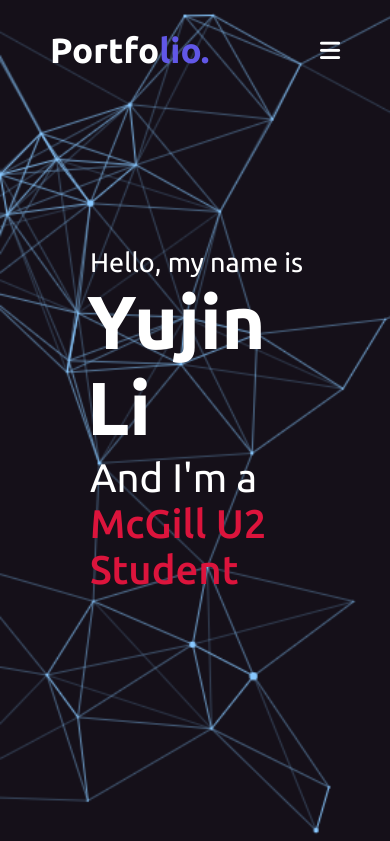
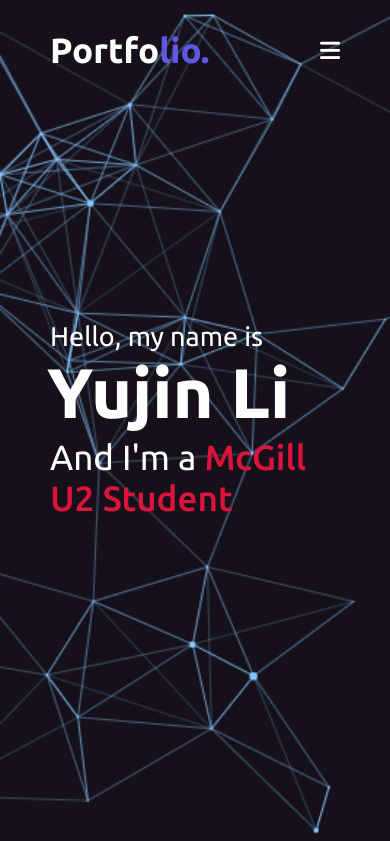
Before and after one commit to YuJ-Li/Personal-WebPage, a plain HTML site: page index.html in a window 390 px wide. Shown: the top 841 px of the page. Drawn offline with nearby package versions, Linux system fonts and the light colour scheme.

Commit message:
responsive media query
different size added

```diff
--- a/css/style.css
+++ b/css/style.css
@@ -105,11 +105,19 @@
 }
 
 /* responsive media query */
-/* when width is smaller than 991 */
+@media (max-width: 1104px){
+    .home .max-width{
+        margin-left: 0px;
+    }
+}
+
+@media (max-width: 991px){
+    .max-width{
+        padding: 0 50px;
+    }
+}
 @media (max-width: 947px){
-    .max-width{
-        padding:0 50px;
-    }
+
     .menu-btn{
         display: block;
         z-index: 999;
@@ -143,4 +151,23 @@
         margin: 20px 0;
         font-size: 25px;
     }
+
+    .home .home-content .text-2{
+        font-size: 70px;
+    }
+
+    .home .home-content .text-3{
+        font-size: 35px;
+    }
 }
+
+@media (max_width:500px){
+
+    .home .home-content .text-2{
+        font-size: 50px;
+    }
+
+    .home .home-content .text-3{
+        font-size: 27px;
+    }
+}
```
Also changed, not shown: index.html (+0 -1 lines).
